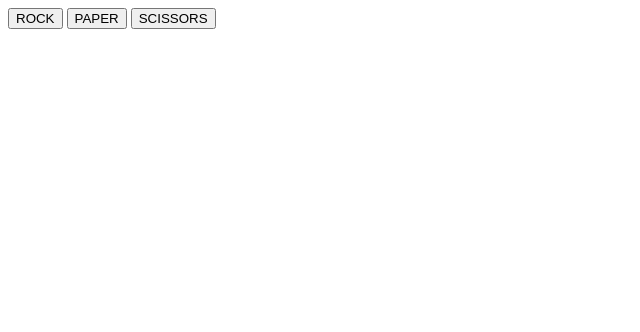
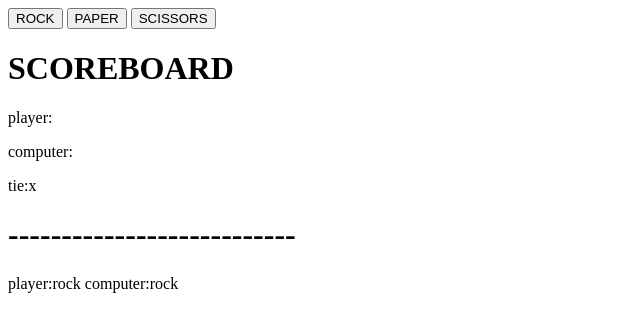
Before and after one commit to kengyn/rock-paper-scissors, a plain HTML site: page index.html in a window 1280 px wide. Both pictures are taken after a click on the button "ROCK". Shown: the whole page, without its empty margins (0-640 px from the left). Drawn offline with Linux system fonts and the light colour scheme.

Commit message:
Add scoreboard & battle log

```diff
--- a/index.html
+++ b/index.html
@@ -7,10 +7,19 @@
     <title>rockpaperscissors</title>
   </head>
   <body>
-    <div class="scoreboard"></div>
     <button class="rock">ROCK</button>
     <button class="paper">PAPER</button>
     <button class="scissors">SCISSORS</button>
+    <div class="scoreboard">
+      <h1>SCOREBOARD</h1>
+      <p class="playerScore">player:</p>
+      <p class="computerScore">computer:</p>
+      <p class="tie">tie:</p>
+    </div>
+    <div class="log">
+      <h1>---------------------------</h1>
+    </div>
+
     <script src="script.js"></script>
   </body>
 </html>
--- a/script.js
+++ b/script.js
@@ -22,12 +22,15 @@ function computerPlay() {
 function playRound(selection) {
   let playerSelec = selection;
   let computer = computerPlay();
-  console.log(`player:${playerSelec} - computer:${computer}`);
+
+  log(playerSelec, computer);
+
   if (
     (playerSelec == "rock" && computer == "scissors") ||
     (playerSelec == "scissors" && computer == "paper") ||
     (playerSelec == "paper" && computer == "rock")
   ) {
+    pScore.textContent += "x";
     console.log(`wow sugoi winner winner ${playerSelec} beats ${computer}`);
     return "win";
   } else if (
@@ -35,9 +38,11 @@ function playRound(selection) {
     (computer == "scissors" && playerSelec == "paper") ||
     (computer == "paper" && playerSelec == "rock")
   ) {
+    cScore.textContent += "x";
     console.log(`lol rekt ${computer} beats ${playerSelec}`);
     return "lose";
   } else {
+    tScore.textContent += "x";
     console.log(`tie`);
     return "tie";
   }
@@ -73,9 +78,20 @@ let rockbtn = document.querySelector(".rock");
 let paperbtn = document.querySelector(".paper");
 let scissorsbtn = document.querySelector(".scissors");
 let btns = document.querySelectorAll("button");
+let score = document.querySelector(".scoreboard");
+let pScore = document.querySelector(".playerScore");
+let cScore = document.querySelector(".computerScore");
+let tScore = document.querySelector(".tie");
+let battleLog = document.querySelector(".log");
 
 btns.forEach((btn) => {
   btn.addEventListener("click", () => {
     playRound(btn.className);
   });
 });
+
+function log(player, computer) {
+  const p = document.createElement("p");
+  p.textContent = `player:${player}\ncomputer:${computer}`;
+  battleLog.appendChild(p);
+}
```
